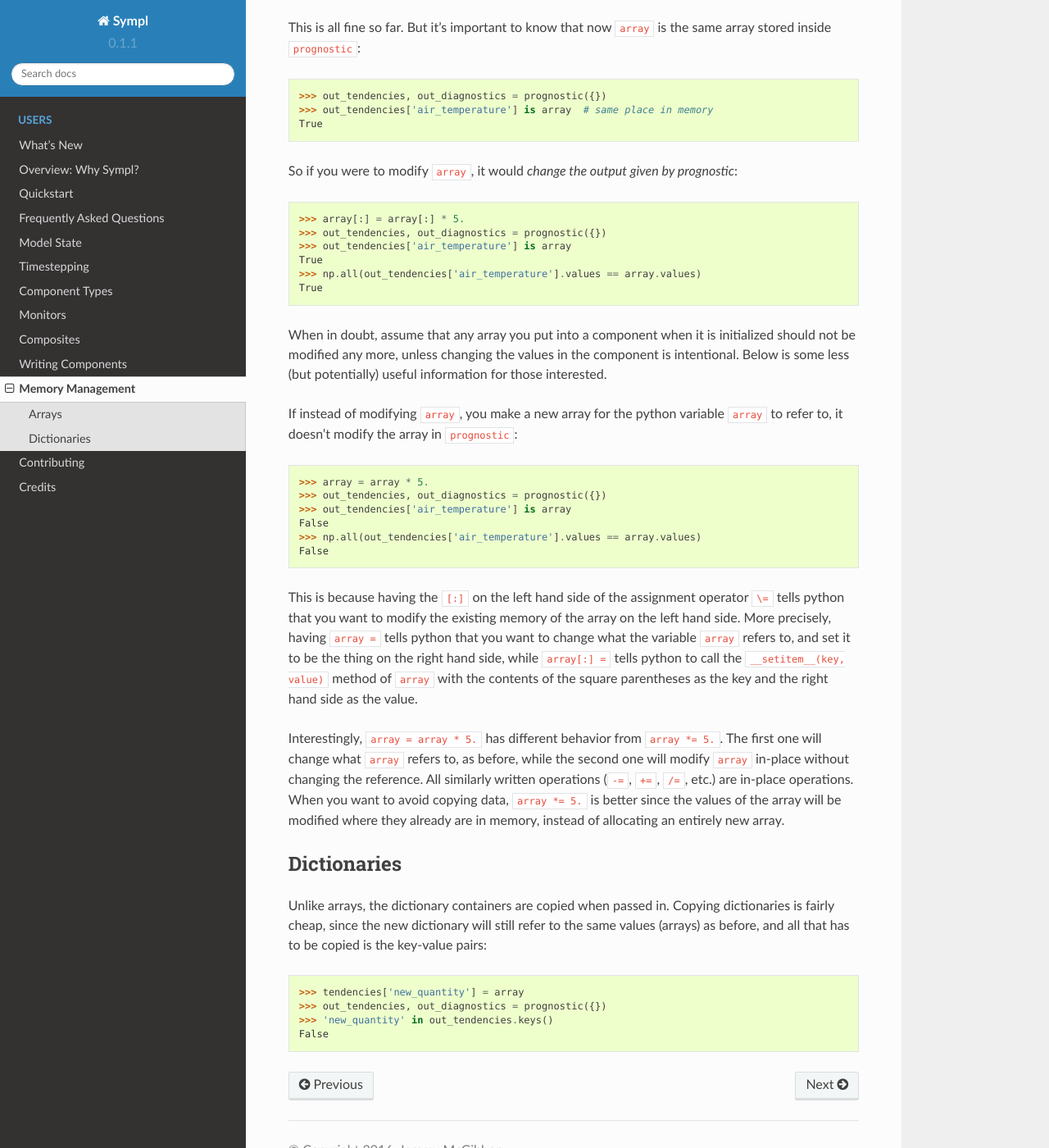
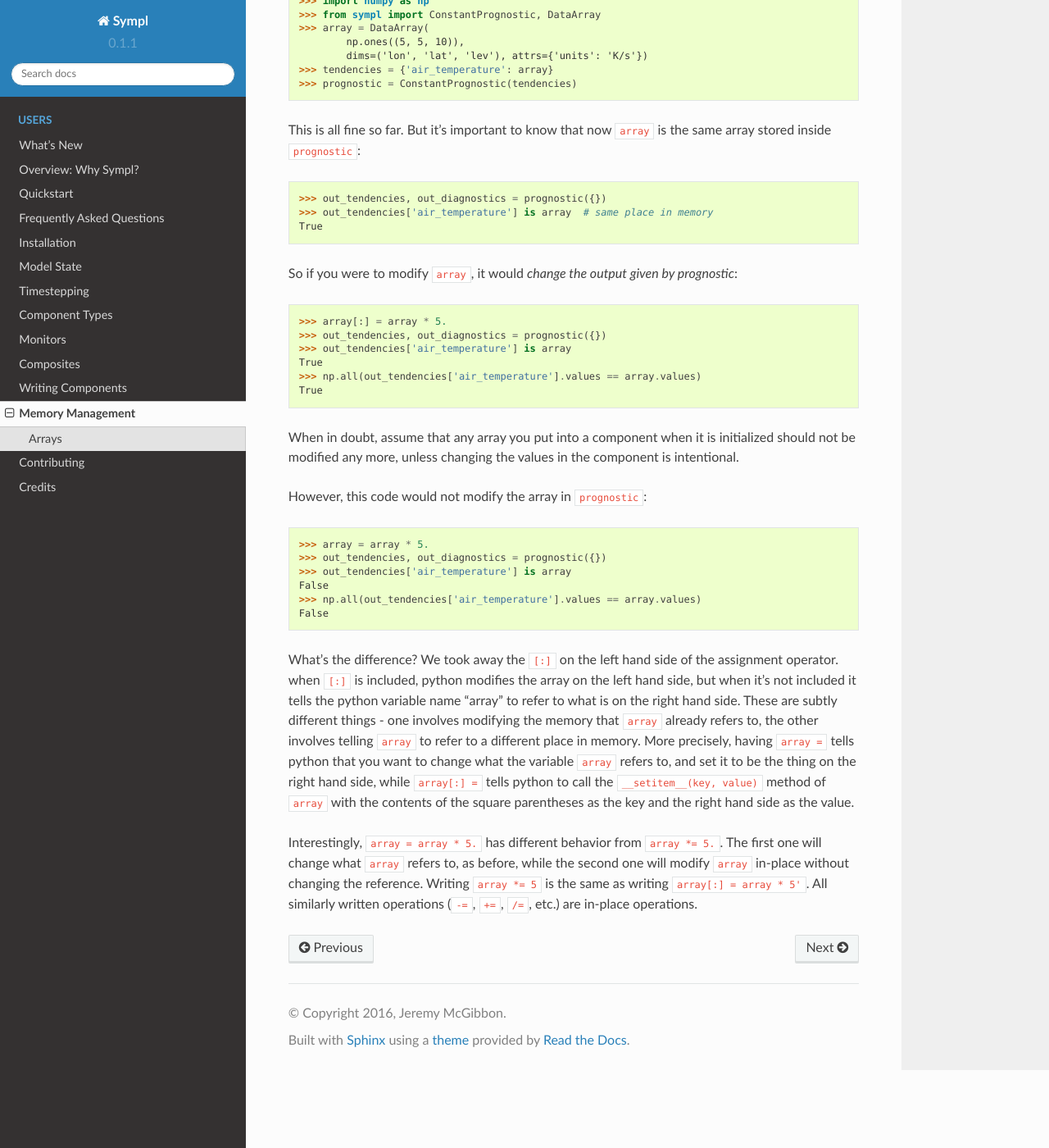
Before and after one commit to mcgibbon/sympl, a Sphinx documentation site: the page built from docs/memory_management.rst, in a window 1280 px wide and 1400 px high, scrolled down 457 px. Shown: the whole window at 82% size. Built offline with Sphinx 7.4.7 and the Read the Docs theme 2.0.0, drawn with Linux system fonts in a browser that asks for light colours; some of the changed text lies outside the part shown.

Commit message:
Updates to documentation

```diff
--- a/docs/faq.rst
+++ b/docs/faq.rst
@@ -27,3 +27,8 @@
 In short, the more your work involves configuring and developing models, the
 more time you will save, at the cost of slightly slower model runs. But in the
 end, what is the cost of your sanity?
+
+What calendar is my model using?
+--------------------------------
+
+Hopefully the section on :ref:`Choice of Datetime` can clear this up.
--- a/docs/index.rst
+++ b/docs/index.rst
@@ -21,6 +21,7 @@
    overview
    quickstart
    faq
+   installation
    state
    timestepping
    computation
--- a/docs/memory_management.rst
+++ b/docs/memory_management.rst
@@ -1,6 +1,9 @@
 =================
 Memory Management
 =================
+
+.. warning:: This section contains fairly advanced topics. If you find it
+             confusing, that's because the behavior *is* confusing.
 
 Arrays
 ------
@@ -27,7 +30,7 @@
 So if you were to modify ``array``, it would *change the output given by
 prognostic*::
 
-    >>> array[:] = array[:] * 5.
+    >>> array[:] = array * 5.
     >>> out_tendencies, out_diagnostics = prognostic({})
     >>> out_tendencies['air_temperature'] is array
     True
@@ -36,11 +39,9 @@
 
 When in doubt, assume that any array you put into a component when it is
 initialized should not be modified any more, unless changing the values in the
-component is intentional. Below is some less (but potentially) useful
-information for those interested.
+component is intentional.
 
-If instead of modifying ``array``, you make a new array for the python variable
-``array`` to refer to, it doesn't modify the array in ``prognostic``::
+However, this code would not modify the array in ``prognostic``::
 
     >>> array = array * 5.
     >>> out_tendencies, out_diagnostics = prognostic({})
@@ -49,9 +50,13 @@
     >>> np.all(out_tendencies['air_temperature'].values == array.values)
     False
 
-This is because having the ``[:]`` on the left hand side of the assignment
-operator ``\=`` tells python that you want to modify the existing memory of the
-array on the left hand side. More precisely, having ``array =`` tells python
+What's the difference? We took away the ``[:]`` on the left hand side of the
+assignment operator. when ``[:]`` is included, python modifies the array on the
+left hand side, but when it's not included it tells the python variable name
+"array" to refer to what is on the right hand side. These are subtly different
+things - one involves modifying the memory that ``array`` already refers to,
+the other involves telling ``array`` to refer to a different place in memory.
+More precisely, having ``array =`` tells python
 that you want to change what the variable ``array`` refers to, and set it to
 be the thing on the right hand side, while ``array[:] =`` tells python to
 call the ``__setitem__(key, value)`` method of ``array`` with the contents
@@ -60,20 +65,6 @@
 Interestingly, ``array = array * 5.`` has different behavior from
 ``array *= 5.``. The first one will change what ``array`` refers to, as before,
 while the second one will modify ``array`` in-place without changing the
-reference. All similarly written operations (``-=``, ``+=``, ``/=``, etc.) are
-in-place operations. When you want to avoid copying data, ``array *= 5.`` is
-better since the values of the array will be modified where they already are
-in memory, instead of allocating an entirely new array.
-
-Dictionaries
-------------
-
-Unlike arrays, the dictionary containers are copied when passed in. Copying
-dictionaries is fairly cheap, since the new dictionary will still refer to the
-same values (arrays) as before, and all that has to be copied is the key-value
-pairs::
-
-    >>> tendencies['new_quantity'] = array
-    >>> out_tendencies, out_diagnostics = prognostic({})
-    >>> 'new_quantity' in out_tendencies.keys()
-    False
+reference. Writing ``array *= 5`` is the same as writing ``array[:] = array * 5'``.
+All similarly written operations (``-=``, ``+=``, ``/=``, etc.) are
+in-place operations.
```
Also changed, not shown: docs/quickstart.rst (+11 -7 lines), docs/state.rst (+26 -15 lines), docs/writing_components.rst (+64 -3 lines), 1 other file.
